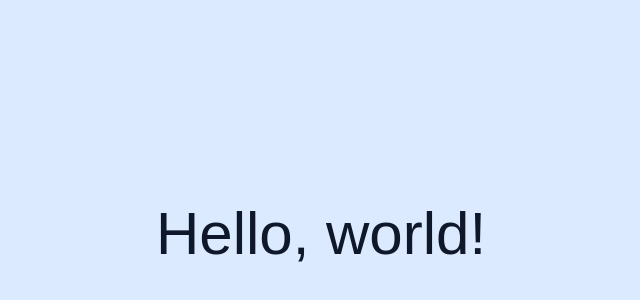
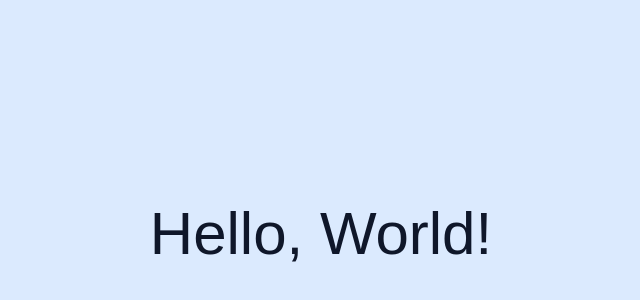
Before and after one commit to n0rrman/norrman.dev, a Next.js app: page / in a window 1280 px wide. Shown: the part 166-466 px from the top of the page, without its empty margins (319-959 px from the left). Built offline with nearby package versions, Linux system fonts and the light colour scheme; a web font is replaced by a local one.

Commit message:
github action test

```diff
--- a/src/app/page.tsx
+++ b/src/app/page.tsx
@@ -1,7 +1,7 @@
 export default function Home() {
   return (
     <div className="flex items-center justify-center min-h-screen bg-blue-100 text-slate-900 dark:bg-slate-900 dark:text-blue-100">
-      <h1 className="text-6xl">Hello, world!</h1>
+      <h1 className="text-6xl">Hello, World!</h1>
     </div>
   );
 }
```
